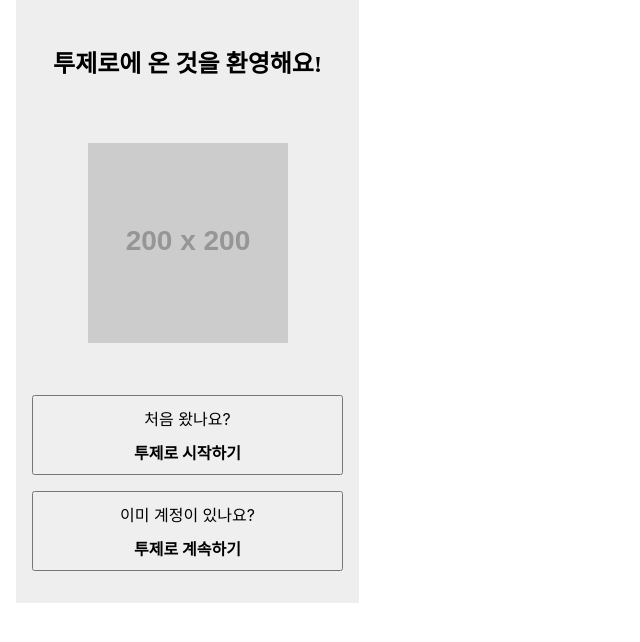
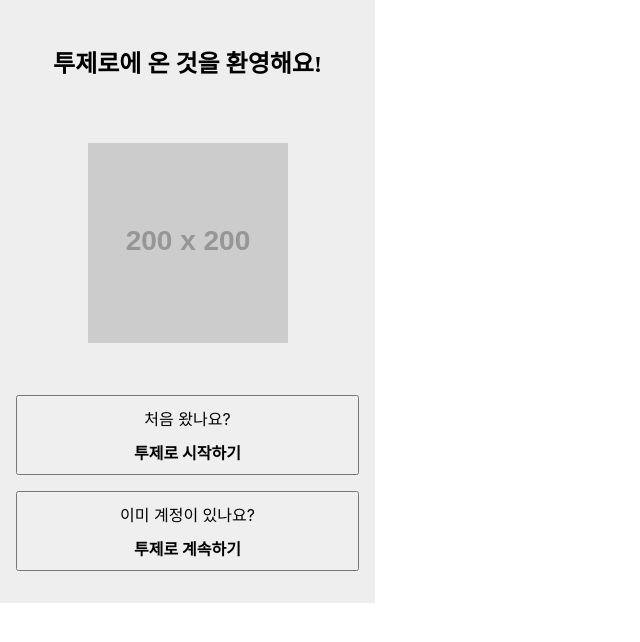
Before and after one commit to SOPT-Hackathon-Web4/sopkathon-client, a React (Vite) app: page / in a window 1280 px wide. Shown: the top 642 px of the page, without its empty margins (0-640 px from the left). Built offline with nearby package versions, Linux system fonts and the light colour scheme.

Commit message:
feat: 전체 padding 삭제

```diff
--- a/src/styles/global.ts
+++ b/src/styles/global.ts
@@ -30,7 +30,6 @@ const GlobalStyle = css`
   #root {
     width: 37.5rem;
     min-height: 100vh;
-    padding: 0 1.6rem;
   }
 `;
 
```
